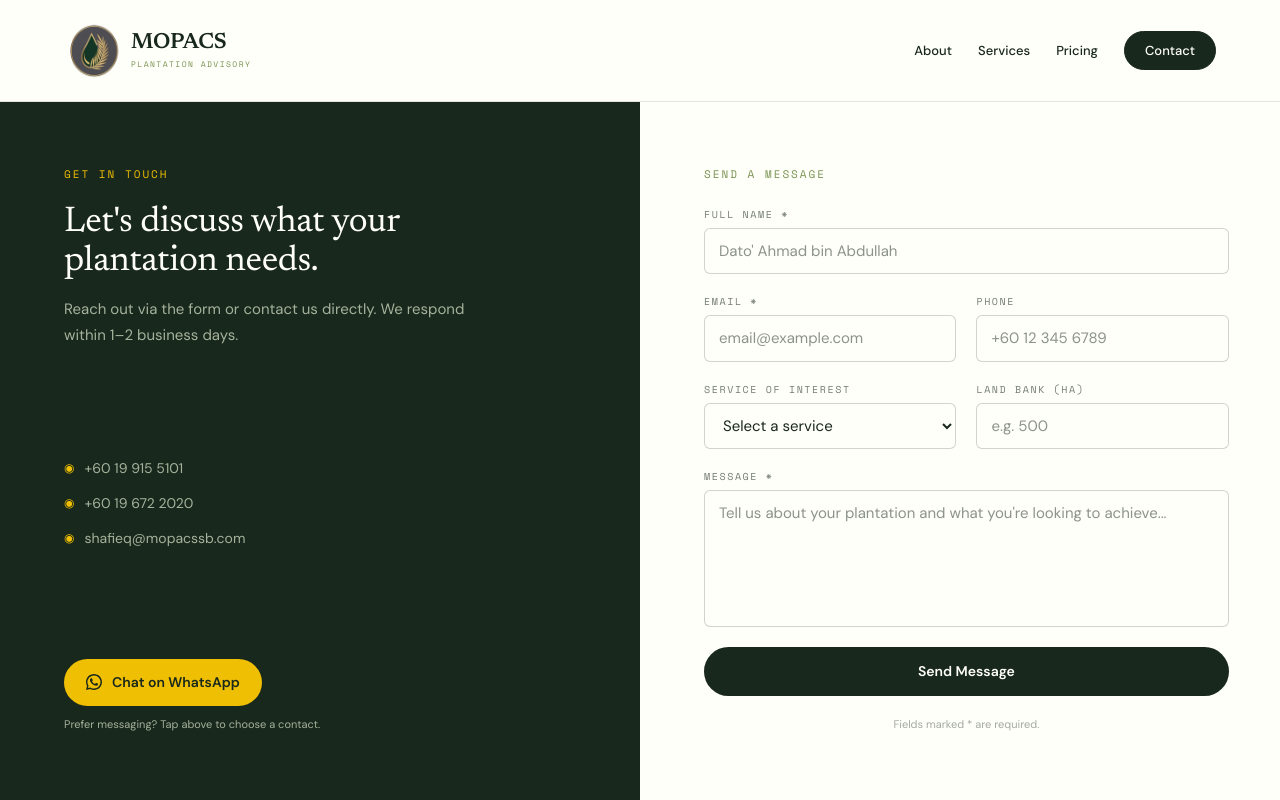
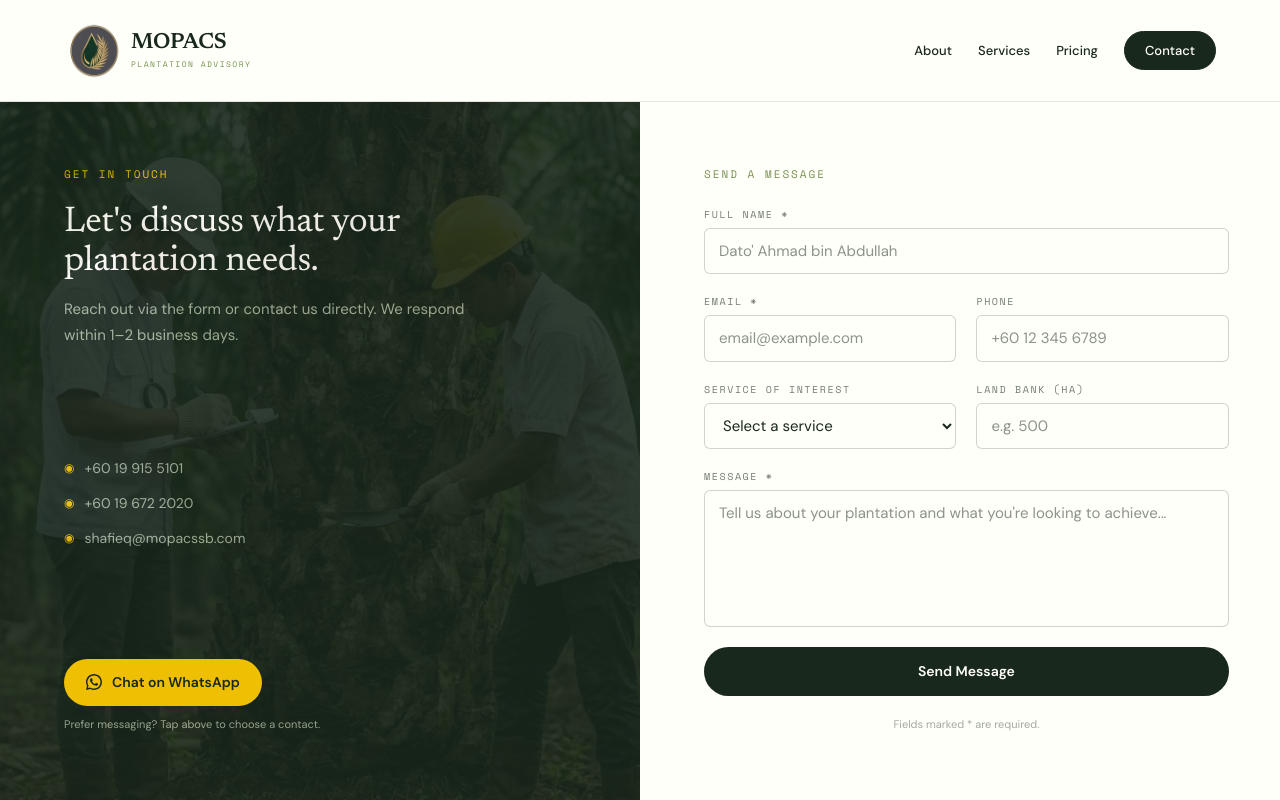
Before and after one commit to fab19n/mopacssd-site, a Next.js app: page /contact in a window 1280 px wide. Shown: the top 800 px of the page. Built offline with nearby package versions, Linux system fonts and the light colour scheme.

Commit message:
addition ui updates

```diff
--- a/components/ContactSection.tsx
+++ b/components/ContactSection.tsx
@@ -45,10 +45,22 @@ export default function ContactSection() {
 
       {/* ── Left: contact info ── */}
       <div style={{
+        position: 'relative', overflow: 'hidden',
         background: '#19281c',
         padding: '64px clamp(24px,4vw,56px) 84px clamp(24px,5vw,80px)',
         display: 'flex', flexDirection: 'column', justifyContent: 'space-between', gap: 48,
       }}>
+        <img
+          src="/images/man-inspection.jfif"
+          alt=""
+          aria-hidden="true"
+          style={{
+            position: 'absolute', top: 0, left: 0, right: 0, bottom: 0,
+            width: '100%', height: '100%',
+            objectFit: 'cover', opacity: 0.10,
+            pointerEvents: 'none',
+          }}
+        />
         <div>
           <p style={{
             fontFamily: "'Space Mono', monospace",
--- a/components/ServicesHero.tsx
+++ b/components/ServicesHero.tsx
@@ -10,7 +10,7 @@ export default function ServicesHero() {
       padding: '80px clamp(24px,5vw,80px) 104px',
     }}>
       <img
-        src="/images/man-inspection.jfif"
+        src="/images/inspection-hill.jfif"
         alt=""
         aria-hidden="true"
         style={{
--- a/components/WhatsAppPicker.tsx
+++ b/components/WhatsAppPicker.tsx
@@ -3,14 +3,11 @@ import { useState, useEffect, useRef } from 'react'
 
 const contacts = [
   {
-    name: '[name_placeholder]',
-    designation: '[designation_placeholder]',
+    name: 'Shafieq',
     number: '+60 19 915 5101',
     wa: 'https://wa.me/60199155101?text=Hello%2C%20I%20would%20like%20to%20enquire%20about%20MOPACS%20advisory%20services.',
   },
   {
-    name: '[name_placeholder]',
-    designation: '[designation_placeholder]',
     number: '+60 19 672 2020',
     wa: 'https://wa.me/60196722020?text=Hello%2C%20I%20would%20like%20to%20enquire%20about%20MOPACS%20advisory%20services.',
   },
@@ -95,21 +92,17 @@ export default function WhatsAppPicker({ variant = 'light' }: { variant?: 'light
               onMouseEnter={e => (e.currentTarget.style.background = 'rgba(25,40,28,0.05)')}
               onMouseLeave={e => (e.currentTarget.style.background = 'transparent')}
             >
+              {'name' in c && (
                 <span style={{
                   fontFamily: "'DM Sans', sans-serif",
                   fontSize: 14, fontWeight: 600, color: '#19281c',
                 }}>
                   {c.name}
                 </span>
-              <span style={{
-                fontFamily: "'DM Sans', sans-serif",
-                fontSize: 12, color: 'rgba(25,40,28,0.55)',
-              }}>
-                {c.designation}
-              </span>
+              )}
               <span style={{
                 fontFamily: "'Space Mono', monospace",
-                fontSize: 11, color: '#386035', marginTop: 2,
+                fontSize: 11, color: '#386035',
               }}>
                 {c.number}
               </span>
```
Lines whose indentation alone changed are shown as unchanged.
